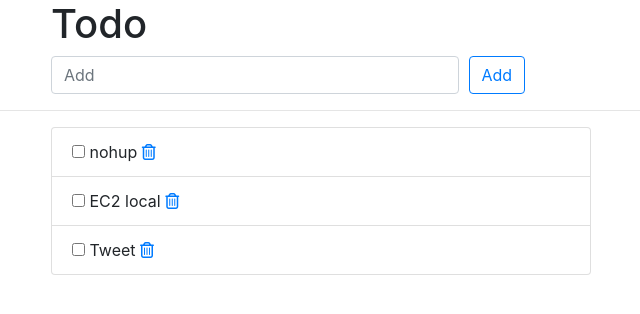
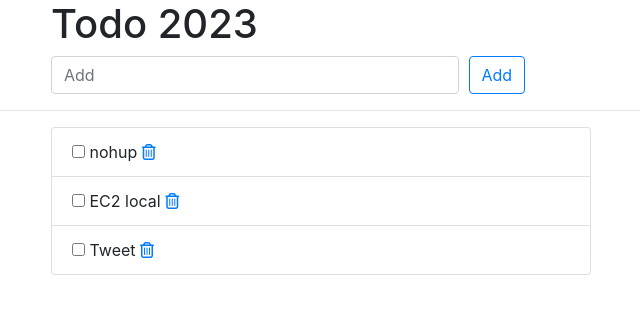
Before and after one commit to PrathameshChari04/Demo_Project_CICD, a Django app: page /todos/ in a window 1280 px wide. Shown: the top 314 px of the page, without its empty margins (224-864 px from the left). Run offline with Django 3.2, Linux system fonts and the light colour scheme; data comes from the database, SQL or seed files in the repository; some libraries are stand-ins or nearby versions.

Commit message:
Update index.html

```diff
--- a/todos/templates/todos/index.html
+++ b/todos/templates/todos/index.html
@@ -12,7 +12,7 @@
     <div class="offset-md-2 col-lg-9">
       <div class="page-header">
         <h1>
-          Todo
+          Todo 2023
         </h1>
       </div>
     </div>
```
